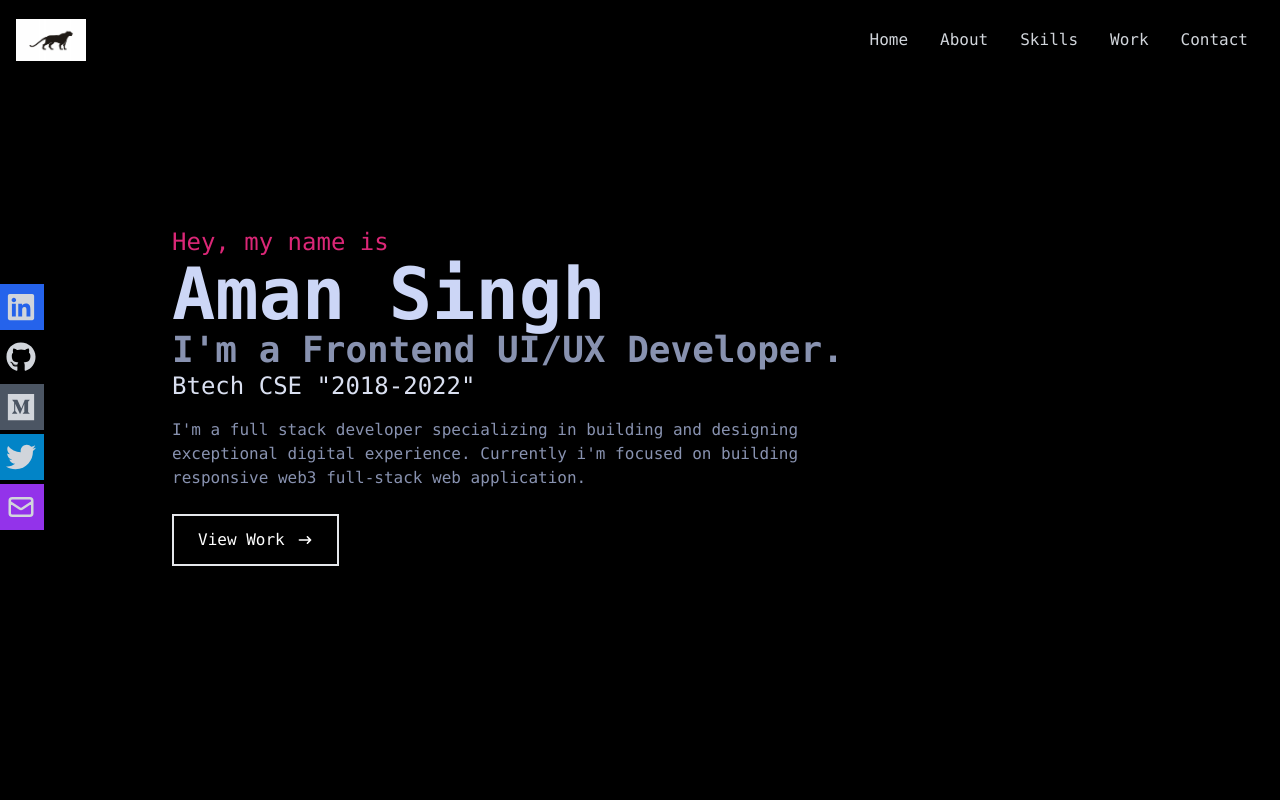
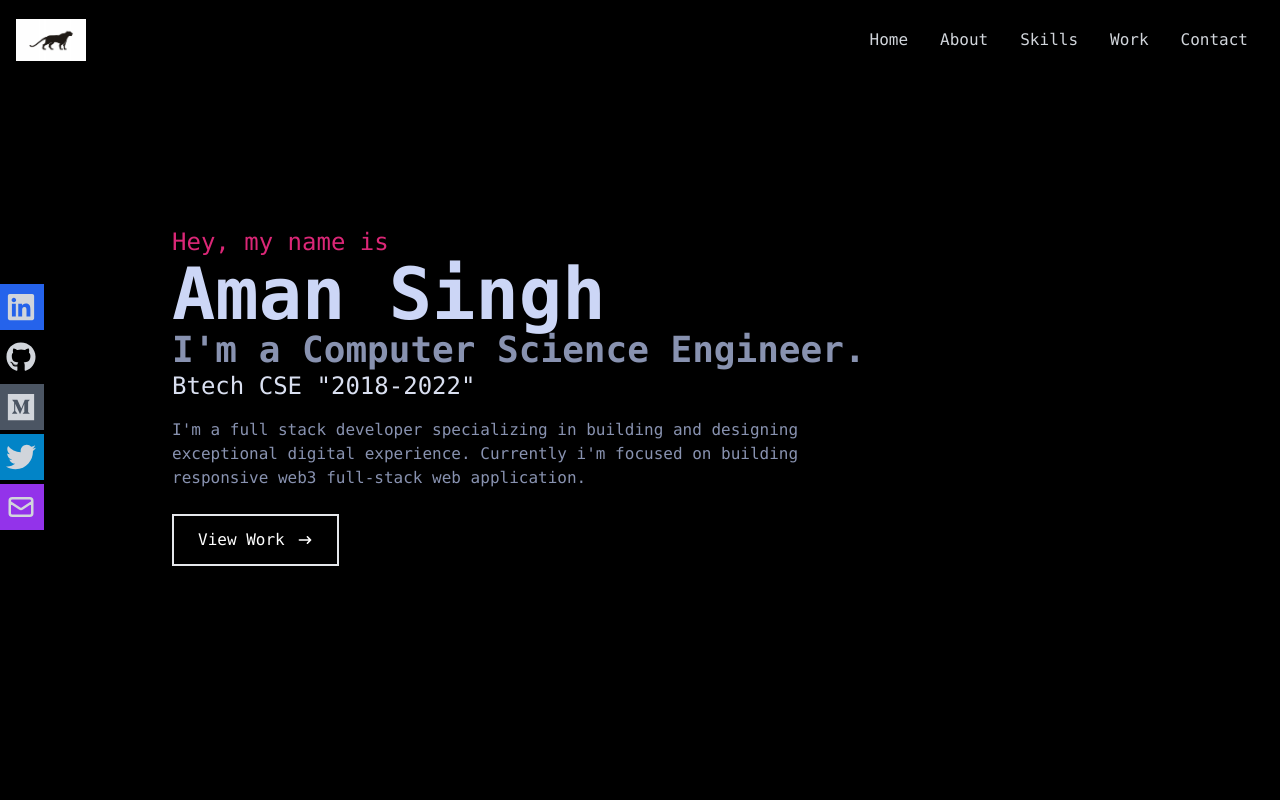
Before and after one commit to Lethalcode69/portfoliodesignation-netlify, a React (Create React App) app: page / in a window 1280 px wide. Shown: the top 800 px of the page. Built offline with nearby package versions, Linux system fonts and the light colour scheme.

Commit message:
Home page content changed

```diff
--- a/src/components/Home.jsx
+++ b/src/components/Home.jsx
@@ -7,7 +7,7 @@ const Home = () => {
         <div className="max-w-[1000px] mx-auto px-8 flex flex-col justify-center h-full">
             <p className='text-pink-600 text-2xl'>Hey, my name is </p>
             <h1 className='text-5xl sm:text-7xl font-bold text-[#ccd6f6]'>Aman Singh </h1>
-            <h2 className='text-4xl sm:text-4xl font-semibold text-[#8892b0]'>I'm a Frontend UI/UX Developer.</h2>
+            <h2 className='text-4xl sm:text-4xl font-semibold text-[#8892b0]'>I'm a Computer Science Engineer.</h2>
             <h2 className='text-3xl sm:text-2xl font-6px text-[#dae0f1]'>Btech CSE "2018-2022"</h2>
             <p className='text-[#8892b0] py-4 max-w-[700px]'>I'm a full stack developer specializing in building and designing
                 exceptional digital experience. Currently i'm focused on building
```
